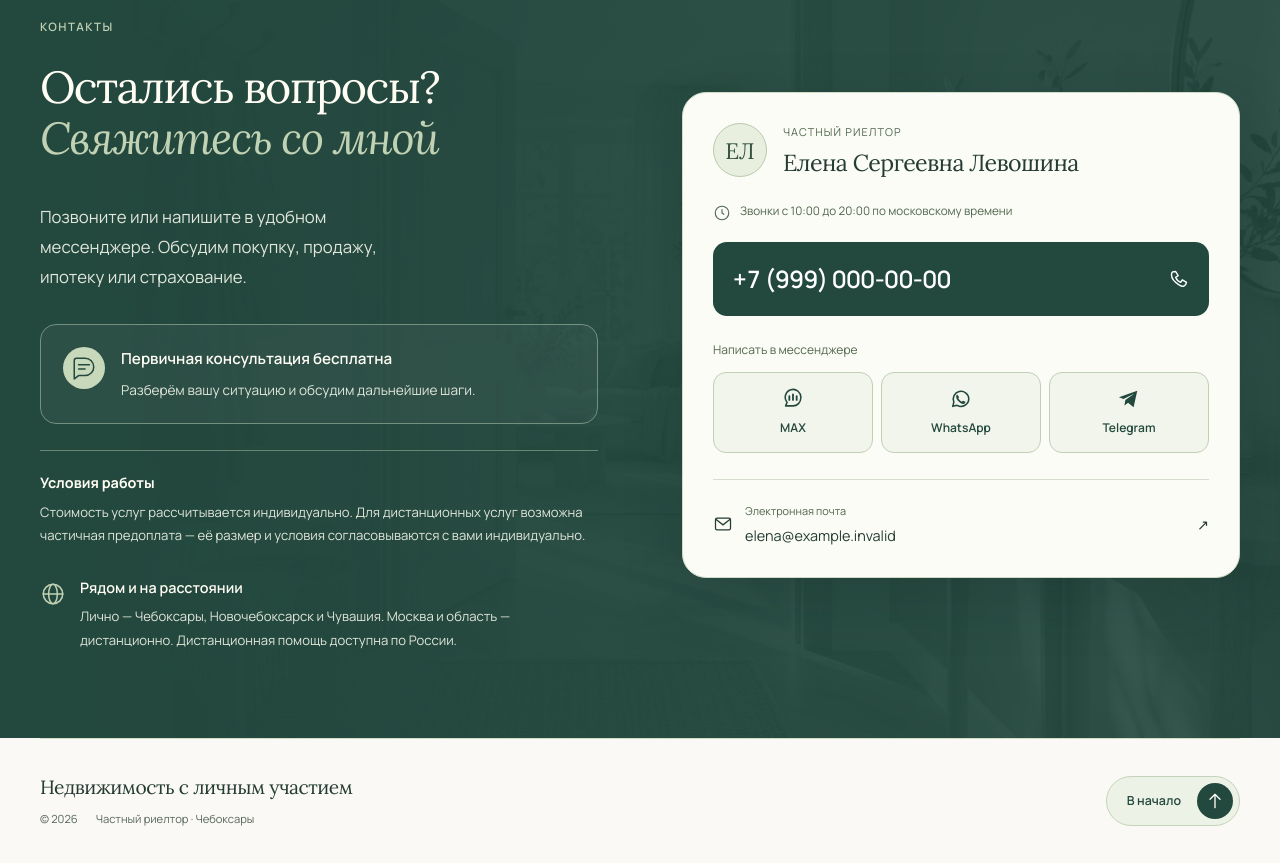
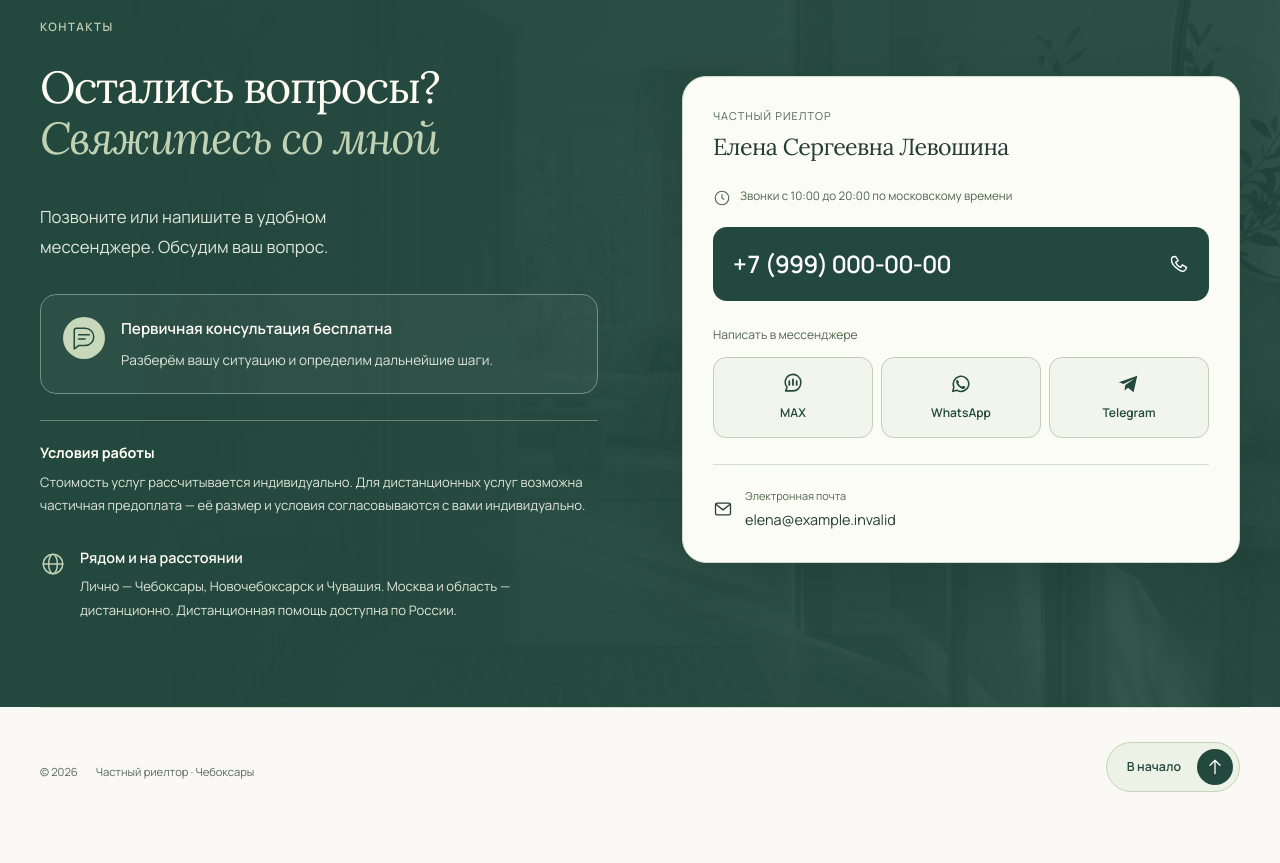
Before and after one commit to kuqmua/realtor_website, a React (Vite) app: page / in a window 1280 px wide. Shown: the part 3840-4703 px from the top of the page. After the commit the page ends 4666 px from the top, so only its background shows below. Built offline with nearby package versions, Linux system fonts and the light colour scheme.

Commit message:
Simplify contact details and footer wording

```diff
--- a/src/components/Contacts.tsx
+++ b/src/components/Contacts.tsx
@@ -20,8 +20,7 @@ export function Contacts() {
             <em>Свяжитесь со мной</em>
           </h2>
           <p className="contacts-lead">
-            Позвоните или напишите в удобном мессенджере. Обсудим покупку,
-            продажу, ипотеку или страхование.
+            Позвоните или напишите в удобном мессенджере. Обсудим ваш вопрос.
           </p>
           <div className="consultation-note">
             <span className="consultation-icon">
@@ -29,7 +28,7 @@ export function Contacts() {
             </span>
             <div>
               <strong>Первичная консультация бесплатна</strong>
-              <p>Разберём вашу ситуацию и обсудим дальнейшие шаги.</p>
+              <p>Разберём вашу ситуацию и определим дальнейшие шаги.</p>
             </div>
           </div>
           <div className="contact-work-terms">
@@ -50,9 +49,6 @@ export function Contacts() {
         </div>
         <div className="contact-panel">
           <div className="contact-person">
-            <span className="contact-monogram" aria-hidden="true">
-              {site.initials}
-            </span>
             <div>
               <p className="contact-role">{site.profession}</p>
               <h3>{site.name}</h3>
@@ -92,7 +88,6 @@ export function Contacts() {
                 <small>Электронная почта</small>
                 {site.email}
               </span>
-              <span aria-hidden="true">↗</span>
             </a>
           )}
         </div>
--- a/src/components/Footer.tsx
+++ b/src/components/Footer.tsx
@@ -3,7 +3,6 @@ export function Footer() {
   return (
     <footer className="footer container">
       <div className="footer-identity">
-        <p className="footer-name">Недвижимость с личным участием</p>
         <p className="footer-meta">
           <span>© {new Date().getFullYear()}</span>
           <span>
```
